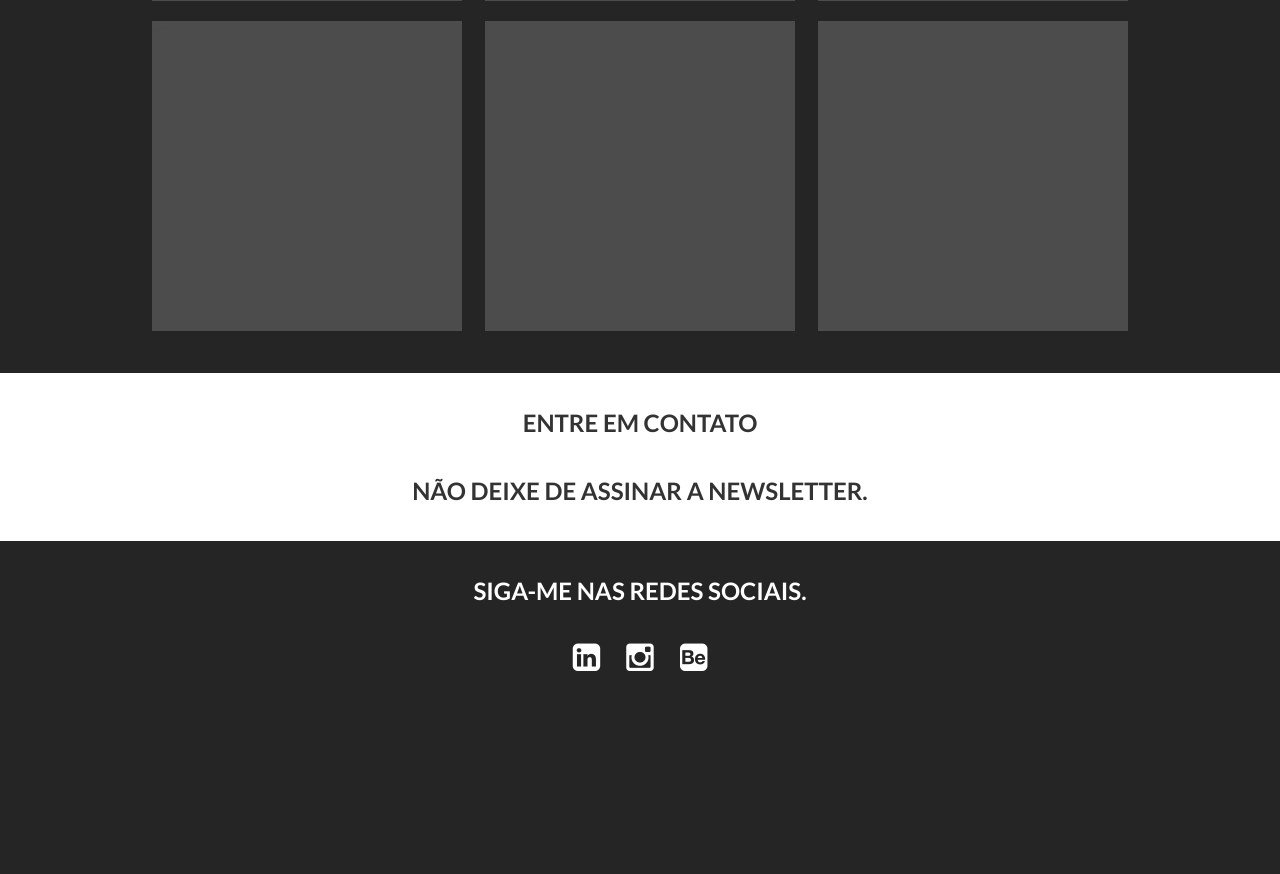
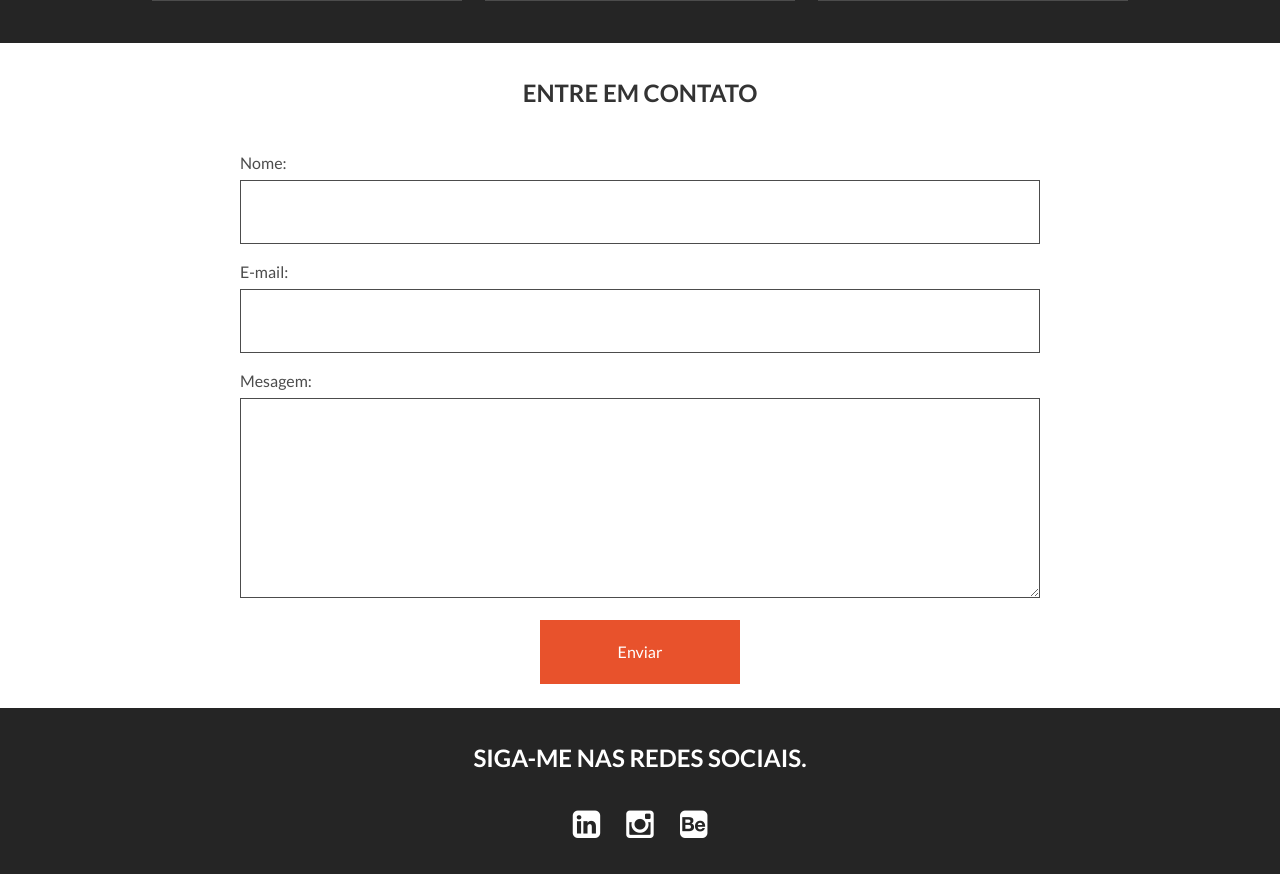
Before and after one commit to rafaelbriet/rafael-2016, a PHP site: page / in a window 1280 px wide. Shown: the part 1933-2807 px from the top of the page. Before the commit the page ends 2604 px from the top, so only its background shows below. Run offline with PHP 8.4, Linux system fonts and the light colour scheme; some web fonts are replaced.

Commit message:
HTML e CSS para as seções do portfolio e do formulário de contato finalizados.

```diff
--- a/assets/styles/_home.scss
+++ b/assets/styles/_home.scss
@@ -10,7 +10,6 @@
 .cover-image {
     display: block;
     z-index: -10;
-    // position: absolute;
     top: 0;
     left: 0;
 }
@@ -45,7 +44,6 @@
 **************************************************/
 .about {
     text-align: center;
-    // padding-bottom: 16px;
 }
 
 /**************************************************
@@ -76,41 +74,48 @@
     width: 310px;
     height: 310px;
     background: $quartenary-color;
-    // margin-bottom: 20px;
-    margin: 10px
+    margin: 10px;
+    position: relative;
+    overflow: hidden;
+
+    &:hover .job-description {
+        bottom: 0;
+    }
 }
 
 .job-description {
+    background: url("assets/images/job-overlay.png");
+    width: 100%;
+    height: 100%;
     color: white;
-    margin: 0 auto;
-    padding: 0 10px;
-    max-width: 1020px;
+    padding: 10px;
     text-align: center;
-    position: relative;
-    display: none;
+    position: absolute;
+    z-index: 99;
+    display: flex;
+    flex-wrap: wrap;
+    flex-flow: column;
+    justify-content: center;
+    bottom: 100%;
+    transition: bottom .3s ease;
 
-    h2 {
+    h3 {
         text-transform: uppercase;
     }
 
-    img {
-        max-width: 100%;
+    a {
+        color: white;
+        text-decoration: none;
+        background-color: $secondary-color;
+        transition: background-color .3s;
+        padding: 8px;
+        max-width: 250px;
         margin: 0 auto;
+
+        &:hover {
+            background-color: darken($secondary-color, 10%);
+        }
     }
-}
-
-.job-close {
-    position: absolute;
-    display: block;
-    background: red;
-    width: 32px;
-    height: 32px;
-    top: 5px;
-    right: 10px;
-}
-
-.job-active {
-    display: block;
 }
 
 @media (max-width: 1010px) {
@@ -151,7 +156,58 @@
 /**************************************************
 * Contact section
 **************************************************/
+.contact {
+    max-width: 820px;
+    margin: 0 auto;
+    padding: 0 10px;
 
+    span,
+    label,
+    input,
+    textarea {
+        display: inline-block;
+        width: 100%;
+    }
+
+    span {
+        margin: 8px 0;
+    }
+
+    label {
+        margin-bottom: 5px;
+    }
+
+    input,
+    textarea {
+        display: inline-block;
+        width: 100%;
+        border: 1px solid $quartenary-color;
+        padding: 8px;
+    }
+
+    input {
+        height: 64px;
+
+        &[type="submit"] {
+            border: none;
+            background-color: $secondary-color;
+            color: white;
+            text-align: center;
+            cursor: pointer;
+            transition: background-color .3s;
+            width: 200px;
+            margin: 0 auto;
+            display: block;
+            &:hover {
+                background-color: darken($secondary-color, 10%);
+            }
+        }
+    }
+
+    textarea {
+        height: 200px;
+    }
+}
 
 /**************************************************
 * Footer section
@@ -161,6 +217,7 @@
     color: white;
     text-align: center;
     padding: 32px 0;
+    margin-top: 16px;
 
     .section-title {
         color: white;
--- a/index.html
+++ b/index.html
@@ -19,10 +19,10 @@
                 </div>
                 <nav class="site-nav">
                     <ul class="menu">
-                        <li><a href="#">Home</a></li>
-                        <li><a href="#">Blog</a></li>
-                        <li><a href="#">Blog Post</a></li>
-                        <li><a href="#">404</a></li>
+                        <li><a href="http://rafaelbriet.com.br/">Home</a></li>
+                        <li><a href="#about">Sobre</a></li>
+                        <li><a href="#portfolio">Portfolio</a></li>
+                        <li><a href="#contact">Contato</a></li>
                     </ul>
                 </nav>
             </div>
@@ -33,7 +33,7 @@
                 <img class="cover-image" src="assets/images/site-cover.png" alt="Imagem da capa do site" />
                 <h2 class="site-description">Publicitátio nerd faminto por desafios.</h2>
             </section>
-            <section class="about">
+            <section class="about" id="about">
                 <h3 class="section-title">Quem sou eu.</h3>
                 <div class="container">
                     <p>
@@ -41,102 +41,86 @@
                     </p>
                 </div>
             </section>
-            <section class="portfolio">
+            <section class="portfolio" id="portfolio">
                 <h3 class="section-title">O que já fiz.</h3>
                 <ul class="job-list">
-                    <li class="job-thumbnail">01</li>
-                    <li class="job-thumbnail">02</li>
-                    <li class="job-thumbnail">03</li>
-                    <li class="job-thumbnail">04</li>
-                    <li class="job-thumbnail">05</li>
-                    <li class="job-thumbnail">06</li>
-                    <li class="job-thumbnail">07</li>
-                    <li class="job-thumbnail">08</li>
-                    <li class="job-thumbnail">09</li>
+                    <li class="job-thumbnail">
+                        <img src="assets/images/job.jpg" alt="" />
+                        <div class="job-description">
+                            <h3>Nome do Projeto</h3>
+                            <p>Descrição curta do que foi feito.</p>
+                            <a href="#">Projeto completo no Behance.</a>
+                        </div>
+                    </li>
+                    <li class="job-thumbnail">
+                        <img src="assets/images/job.jpg" alt="" />
+                        <div class="job-description">
+                            <h3>Nome do Projeto</h3>
+                            <p>Descrição curta do que foi feito.</p>
+                            <a href="#">Projeto completo no Behance.</a>
+                        </div>
+                    </li>
+                    <li class="job-thumbnail">
+                        <img src="assets/images/job.jpg" alt="" />
+                        <div class="job-description">
+                            <h3>Nome do Projeto</h3>
+                            <p>Descrição curta do que foi feito.</p>
+                            <a href="#">Projeto completo no Behance.</a>
+                        </div>
+                    </li>
+                    <li class="job-thumbnail">
+                        <img src="assets/images/job.jpg" alt="" />
+                        <div class="job-description">
+                            <h3>Nome do Projeto</h3>
+                            <p>Descrição curta do que foi feito.</p>
+                            <a href="#">Projeto completo no Behance.</a>
+                        </div>
+                    </li>
+                    <li class="job-thumbnail">
+                        <img src="assets/images/job.jpg" alt="" />
+                        <div class="job-description">
+                            <h3>Nome do Projeto</h3>
+                            <p>Descrição curta do que foi feito.</p>
+                            <a href="#">Projeto completo no Behance.</a>
+                        </div>
+                    </li>
+                    <li class="job-thumbnail">
+                        <img src="assets/images/job.jpg" alt="" />
+                        <div class="job-description">
+                            <h3>Nome do Projeto</h3>
+                            <p>Descrição curta do que foi feito.</p>
+                            <a href="#">Projeto completo no Behance.</a>
+                        </div>
+                    </li>
                 </ul>
-                <div class="job-description">
-                    <h2>Job 01</h2>
-                    <img src="assets/images/job-01.jpg" alt="" />
-                    <p>
-                        Lorem ipsum dolor sit amet, consectetur adipiscing elit. Pellentesque in mi et sapien hendrerit molestie. Pellentesque nibh dolor, mollis ac faucibus in, egestas non neque. Phasellus ut volutpat nulla. Proin non pretium lectus, ut iaculis odio. In sodales scelerisque tortor, at lacinia urna tincidunt ac. Proin in aliquet purus, non tristique dolor. Ut eu mi leo. Sed viverra sed tortor maximus accumsan.
-                    </p>
-                    <span class="job-close"></span>
+            </section>
+
+            <section class="contact" id="contact">
+                <h3 class="section-title">Entre em contato</h3>
+                    <form class="form-contact" action="index.html" method="post">
+                        <span>
+                            <label for="name">Nome:</label>
+                            <input type="text" name="name" value="" class="name" id="name">
+                        </span>
+                        <span>
+                            <label for="email">E-mail:</label>
+                            <input type="text" name="email" value="" class="email" id="email">
+                        </span>
+                        <span>
+                            <label for="message">Mesagem:</label>
+                            <textarea name="message" id="message" class="message" rows="8" cols="40"></textarea>
+                        </span>
+
+                        <span class="btn">
+                            <input type="submit" name="name" value="Enviar">
+                        </span>
+
+                    </form>
                 </div>
-                <div class="job-description">
-                    <h2>Job 02</h2>
-                    <img src="assets/images/job-02.jpg" alt="" />
-                    <p>
-                        Lorem ipsum dolor sit amet, consectetur adipiscing elit. Pellentesque in mi et sapien hendrerit molestie. Pellentesque nibh dolor, mollis ac faucibus in, egestas non neque. Phasellus ut volutpat nulla. Proin non pretium lectus, ut iaculis odio. In sodales scelerisque tortor, at lacinia urna tincidunt ac. Proin in aliquet purus, non tristique dolor. Ut eu mi leo. Sed viverra sed tortor maximus accumsan.
-                    </p>
-                    <span class="job-close"></span>
-                </div>
-                <div class="job-description">
-                    <h2>Job 03</h2>
-                    <img src="assets/images/job-03.jpg" alt="" />
-                    <p>
-                        Lorem ipsum dolor sit amet, consectetur adipiscing elit. Pellentesque in mi et sapien hendrerit molestie. Pellentesque nibh dolor, mollis ac faucibus in, egestas non neque. Phasellus ut volutpat nulla. Proin non pretium lectus, ut iaculis odio. In sodales scelerisque tortor, at lacinia urna tincidunt ac. Proin in aliquet purus, non tristique dolor. Ut eu mi leo. Sed viverra sed tortor maximus accumsan.
-                    </p>
-                    <span class="job-close"></span>
-                </div>
-                <div class="job-description">
-                    <h2>Job 04</h2>
-                    <img src="assets/images/job-04.jpg" alt="" />
-                    <p>
-                        Lorem ipsum dolor sit amet, consectetur adipiscing elit. Pellentesque in mi et sapien hendrerit molestie. Pellentesque nibh dolor, mollis ac faucibus in, egestas non neque. Phasellus ut volutpat nulla. Proin non pretium lectus, ut iaculis odio. In sodales scelerisque tortor, at lacinia urna tincidunt ac. Proin in aliquet purus, non tristique dolor. Ut eu mi leo. Sed viverra sed tortor maximus accumsan.
-                    </p>
-                    <span class="job-close"></span>
-                </div>
-                <div class="job-description">
-                    <h2>Job 05</h2>
-                    <img src="assets/images/job-01.jpg" alt="" />
-                    <p>
-                        Lorem ipsum dolor sit amet, consectetur adipiscing elit. Pellentesque in mi et sapien hendrerit molestie. Pellentesque nibh dolor, mollis ac faucibus in, egestas non neque. Phasellus ut volutpat nulla. Proin non pretium lectus, ut iaculis odio. In sodales scelerisque tortor, at lacinia urna tincidunt ac. Proin in aliquet purus, non tristique dolor. Ut eu mi leo. Sed viverra sed tortor maximus accumsan.
-                    </p>
-                    <span class="job-close"></span>
-                </div>
-                <div class="job-description">
-                    <h2>Job 06</h2>
-                    <img src="assets/images/job-02.jpg" alt="" />
-                    <p>
-                        Lorem ipsum dolor sit amet, consectetur adipiscing elit. Pellentesque in mi et sapien hendrerit molestie. Pellentesque nibh dolor, mollis ac faucibus in, egestas non neque. Phasellus ut volutpat nulla. Proin non pretium lectus, ut iaculis odio. In sodales scelerisque tortor, at lacinia urna tincidunt ac. Proin in aliquet purus, non tristique dolor. Ut eu mi leo. Sed viverra sed tortor maximus accumsan.
-                    </p>
-                    <span class="job-close"></span>
-                </div>
-                <div class="job-description">
-                    <h2>Job 07</h2>
-                    <img src="assets/images/job-03.jpg" alt="" />
-                    <p>
-                        Lorem ipsum dolor sit amet, consectetur adipiscing elit. Pellentesque in mi et sapien hendrerit molestie. Pellentesque nibh dolor, mollis ac faucibus in, egestas non neque. Phasellus ut volutpat nulla. Proin non pretium lectus, ut iaculis odio. In sodales scelerisque tortor, at lacinia urna tincidunt ac. Proin in aliquet purus, non tristique dolor. Ut eu mi leo. Sed viverra sed tortor maximus accumsan.
-                    </p>
-                    <span class="job-close"></span>
-                </div>
-                <div class="job-description">
-                    <h2>Job 08</h2>
-                    <img src="assets/images/job-04.jpg" alt="" />
-                    <p>
-                        Lorem ipsum dolor sit amet, consectetur adipiscing elit. Pellentesque in mi et sapien hendrerit molestie. Pellentesque nibh dolor, mollis ac faucibus in, egestas non neque. Phasellus ut volutpat nulla. Proin non pretium lectus, ut iaculis odio. In sodales scelerisque tortor, at lacinia urna tincidunt ac. Proin in aliquet purus, non tristique dolor. Ut eu mi leo. Sed viverra sed tortor maximus accumsan.
-                    </p>
-                    <span class="job-close"></span>
-                </div>
-                <div class="job-description">
-                    <h2>Job 09</h2>
-                    <img src="assets/images/job-01.jpg" alt="" />
-                    <p>
-                        Lorem ipsum dolor sit amet, consectetur adipiscing elit. Pellentesque in mi et sapien hendrerit molestie. Pellentesque nibh dolor, mollis ac faucibus in, egestas non neque. Phasellus ut volutpat nulla. Proin non pretium lectus, ut iaculis odio. In sodales scelerisque tortor, at lacinia urna tincidunt ac. Proin in aliquet purus, non tristique dolor. Ut eu mi leo. Sed viverra sed tortor maximus accumsan.
-                    </p>
-                    <span class="job-close"></span>
-                </div>
-                <div class="clearfix"></div>
-            </section>
-            <section class="contact">
-                <h3 class="section-title">Entre em contato</h3>
             </section>
         </main>
 
         <footer class="site-footer">
-            <section class="newsletter">
-                <h3 class="section-title">Não deixe de assinar a newsletter.</h3>
-            </section>
             <section class="social">
                 <h3 class="section-title">Siga-me nas redes sociais.</h3>
                 <ul class="social-links">
--- a/style.css
+++ b/style.css
@@ -560,33 +560,47 @@ p {
   width: 310px;
   height: 310px;
   background: #4c4c4c;
-  margin: 10px; }
+  margin: 10px;
+  position: relative;
+  overflow: hidden; }
+  .job-thumbnail:hover .job-description {
+    bottom: 0; }
 
 .job-description {
+  background: url("assets/images/job-overlay.png");
+  width: 100%;
+  height: 100%;
   color: white;
-  margin: 0 auto;
-  padding: 0 10px;
-  max-width: 1020px;
+  padding: 10px;
   text-align: center;
-  position: relative;
-  display: none; }
-  .job-description h2 {
+  position: absolute;
+  z-index: 99;
+  display: -webkit-flex;
+  display: -ms-flexbox;
+  display: flex;
+  -webkit-flex-wrap: wrap;
+      -ms-flex-wrap: wrap;
+          flex-wrap: wrap;
+  -webkit-flex-flow: column;
+      -ms-flex-flow: column;
+          flex-flow: column;
+  -webkit-justify-content: center;
+      -ms-flex-pack: center;
+          justify-content: center;
+  bottom: 100%;
+  transition: bottom .3s ease; }
+  .job-description h3 {
     text-transform: uppercase; }
-  .job-description img {
-    max-width: 100%;
+  .job-description a {
+    color: white;
+    text-decoration: none;
+    background-color: #e8522c;
+    transition: background-color .3s;
+    padding: 8px;
+    max-width: 250px;
     margin: 0 auto; }
-
-.job-close {
-  position: absolute;
-  display: block;
-  background: red;
-  width: 32px;
-  height: 32px;
-  top: 5px;
-  right: 10px; }
-
-.job-active {
-  display: block; }
+    .job-description a:hover {
+      background-color: #cb3b16; }
 
 @media (max-width: 1010px) {
   .job-thumbnail {
@@ -616,6 +630,43 @@ p {
 /**************************************************
 * Contact section
 **************************************************/
+.contact {
+  max-width: 820px;
+  margin: 0 auto;
+  padding: 0 10px; }
+  .contact span,
+  .contact label,
+  .contact input,
+  .contact textarea {
+    display: inline-block;
+    width: 100%; }
+  .contact span {
+    margin: 8px 0; }
+  .contact label {
+    margin-bottom: 5px; }
+  .contact input,
+  .contact textarea {
+    display: inline-block;
+    width: 100%;
+    border: 1px solid #4c4c4c;
+    padding: 8px; }
+  .contact input {
+    height: 64px; }
+    .contact input[type="submit"] {
+      border: none;
+      background-color: #e8522c;
+      color: white;
+      text-align: center;
+      cursor: pointer;
+      transition: background-color .3s;
+      width: 200px;
+      margin: 0 auto;
+      display: block; }
+      .contact input[type="submit"]:hover {
+        background-color: #cb3b16; }
+  .contact textarea {
+    height: 200px; }
+
 /**************************************************
 * Footer section
 **************************************************/
@@ -623,7 +674,8 @@ p {
   background: #252525;
   color: white;
   text-align: center;
-  padding: 32px 0; }
+  padding: 32px 0;
+  margin-top: 16px; }
   .social .section-title {
     color: white;
     margin-top: 0; }
```
Also changed, not shown: assets/images/job-overlay.png (added), assets/scripts/portfolio.js (deleted).
